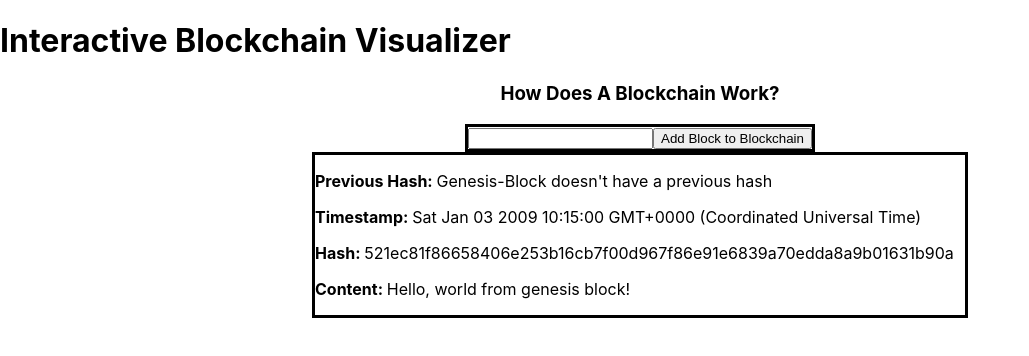
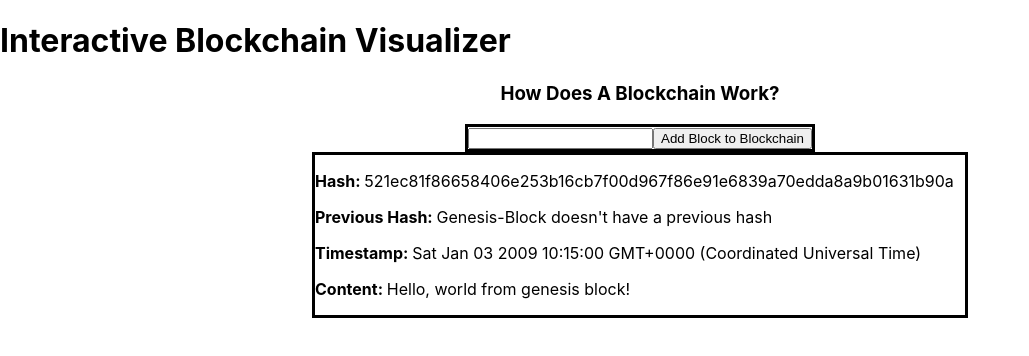
Before and after one commit to waiscodes/typescript-jest, a React (Create React App) app: page / in a window 1280 px wide. Shown: the top 356 px of the page, without its empty margins (0-1029 px from the left). Built offline with nearby package versions, Linux system fonts and the light colour scheme.

Commit message:
moved the hash to the top of the components

```diff
--- a/src/components/Block.tsx
+++ b/src/components/Block.tsx
@@ -10,14 +10,15 @@ const Block: React.FC<IProps> = ({ block }) => {
   return (
     <div className='block'>
       <p>
+        <b>Hash: </b> {block.hash}
+      </p>
+      <p>
         <b>Previous Hash: </b> {block.previousHash}
       </p>
       <p>
         <b>Timestamp: </b> {block.timestamp.toString()}
       </p>
-      <p>
-        <b>Hash: </b> {block.hash}
-      </p>
+
       <p>
         <b>Content: </b> {block.content}
       </p>
```
